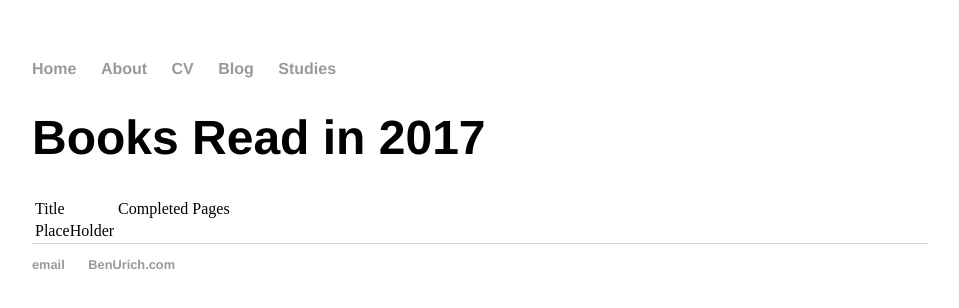
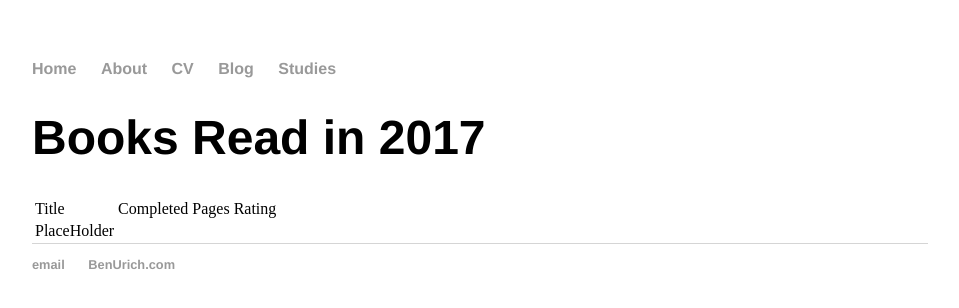
Before and after one commit to farmboy01/farmboy01.github.io, a Jekyll site: the page built from studies.html, in a window 1280 px wide. Shown: the top 308 px of the page, without its empty margins (160-1119 px from the left). Built offline with Jekyll 4.4.1, drawn with Linux system fonts in a browser that asks for light colours.

Commit message:
Corrected data fieldfs

```diff
--- a/studies.html
+++ b/studies.html
@@ -5,12 +5,13 @@ title: Ben's Studies
 <div class="Books" id="2017BooksDiv">
 	<h1>Books Read in 2017</h1>
 	<table>
-		<tr><td>Title</td><td>Completed</td><td>Pages</td></tr>
+		<tr><td>Title</td><td>Completed</td><td>Pages</td><td>Rating</td></tr>
 		{% for book in site.data.books %}
 		  <tr>
 	            <td>{{ book.title }}</td>
-	            <td>{{ book.completed }}</td>
+	            <td>{{ book.completedDate }}</td>
 		    <td>{{ book.pages }}</td>
+		    <td>{{ book.rating }}</td>
 		  </tr>
                 {% endfor %}
          </table>
```
